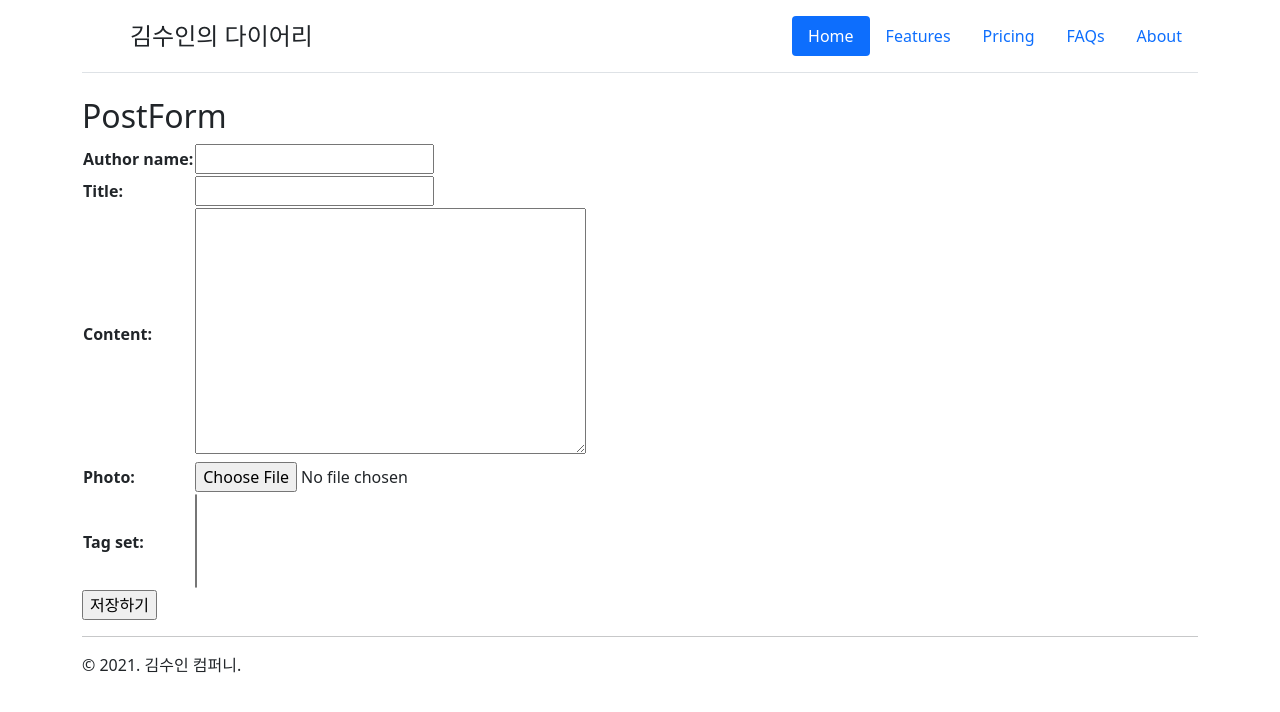
After one commit to soo-github/devops_cloud, a Django app: page /diary/new/ in a window 1280 px wide. The commit adds this page. Shown: the top 712 px of the page. Run offline with Django 3.2, Linux system fonts and the light colour scheme; data that the repository does not hold is empty.

Commit message:
포스팅 쓰기 폼 2단계 구현

```diff
--- /dev/null
+++ b/mydjango19/diary/forms.py
@@ -0,0 +1,18 @@
+from django import forms
+from django.core.validators import RegexValidator
+from diary.models import Post
+
+
+# class PostForm(forms.Form):
+#     title = forms.CharField()
+#     content = forms.CharField()
+#     phone = forms.CharField(
+#         validators=[
+#             RegexValidator(r"^\d{3}-?\d{4}-?\d{4}$", message="휴대폰 번호를 입력해주세요."),
+#         ]
+#     )
+
+class PostForm(forms.ModelForm):
+    class Meta:
+        model = Post
+        fields = "__all__"
--- /dev/null
+++ b/mydjango19/diary/templates/diary/post_form.html
@@ -0,0 +1,14 @@
+{% extends "diary/layout.html" %}
+
+{% block content %}
+    <h2>PostForm</h2>
+
+    <form action="" method="post" enctype="multipart/form-data">
+        {% csrf_token %}
+        <table>
+            {{ form.as_table }}
+        </table>
+        <input type="submit" value="저장하기">
+    </form>
+
+{% endblock %}
--- a/mydjango19/diary/templates/diary/post_list.html
+++ b/mydjango19/diary/templates/diary/post_list.html
@@ -24,4 +24,6 @@
             </div>
         {% endfor %}
     </div>
+    <hr>
+    <a href="{% url "diary:post_new" %}" class="btn btn-primary">포스트 쓰기</a>
 {% endblock %}
--- a/mydjango19/diary/urls.py
+++ b/mydjango19/diary/urls.py
@@ -7,5 +7,6 @@ app_name = "diary"
 urlpatterns = [
     path('', views.post_list, name="post_list"),
     path('<int:pk>/',views.post_detail, name="post_detail"),
+    path("new/", views.post_new, name="post_new"),
     path("tags/<str:tag_name>/", views.tag_detail, name="tag_detail"),
 ]
--- a/mydjango19/diary/views.py
+++ b/mydjango19/diary/views.py
@@ -1,5 +1,6 @@
 from django.http import HttpRequest, HttpResponse
-from django.shortcuts import render
+from django.shortcuts import render, redirect
+from diary.forms import PostForm
 from diary.models import Post
 
 
@@ -29,8 +30,34 @@ def post_detail(request: HttpRequest, pk: int) -> HttpResponse:
     post = Post.objects.get(pk=pk)
     comment_list = post.comment_set.all()
     tag_list = post.tag_set.all()
-    return render(request,"diary/post_detail.html",{
+    return render(request,"diary/post_detail.html", {
         "post": post,
         "comment_list": comment_list,
         "tag_list": tag_list,
     })
+
+
+def post_new(request: HttpRequest) -> HttpResponse:
+    # print("request.method:", request.method)
+    # print("request.GET:", request.GET)
+    # print("request.POST:", request.POST)
+    # print("request.FILES:", request.FILES)
+
+    # 입력 서식을 보여주겠다.
+    if request.method == "GET":
+        form = PostForm
+    # 서식 입력값을 전달받아서, 유효성 검사를 하겠다.
+    # -> 에러상황에서는 에러 메세지를 보여주겠다.
+    # -> 유효성 검사에 통과하면, 입력값을 보여주고, post_list 로 이동
+    else:
+        form = PostForm(request.POST, request.FILES)
+        if form.is_valid():
+            print("유효성 검사에 통과했습니다. :", form.cleaned_data)
+            form.save()
+            return redirect("diary:post_list")
+        else:
+            pass
+
+    return render(request, "diary/post_form.html", {
+        "form": form,
+    })
```
Also changed, not shown: mydjango19/diary/models.py (line endings or trailing spaces), 1 other file.
